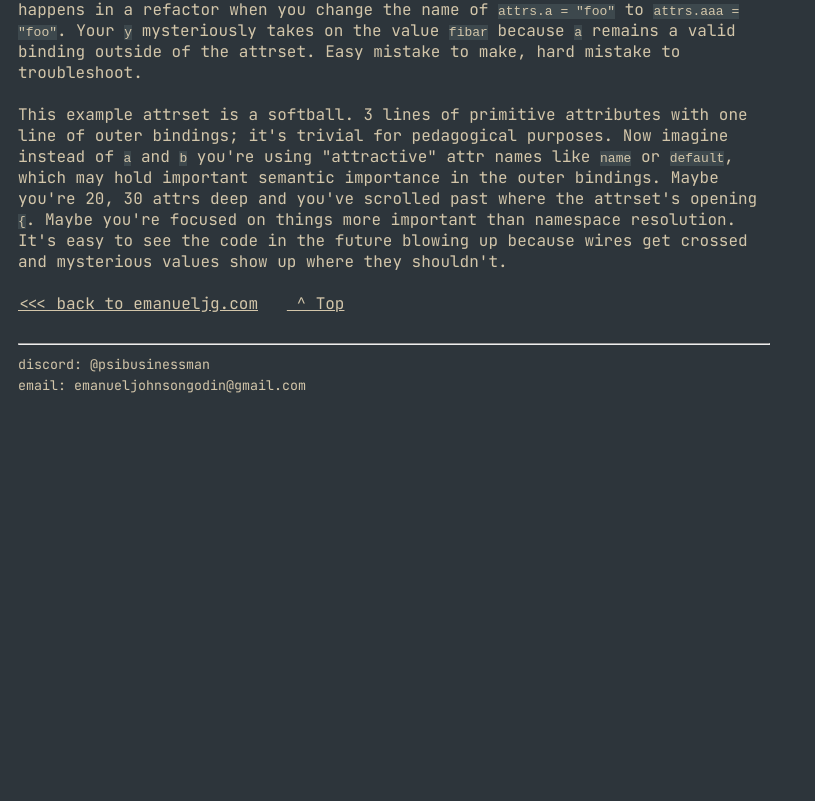
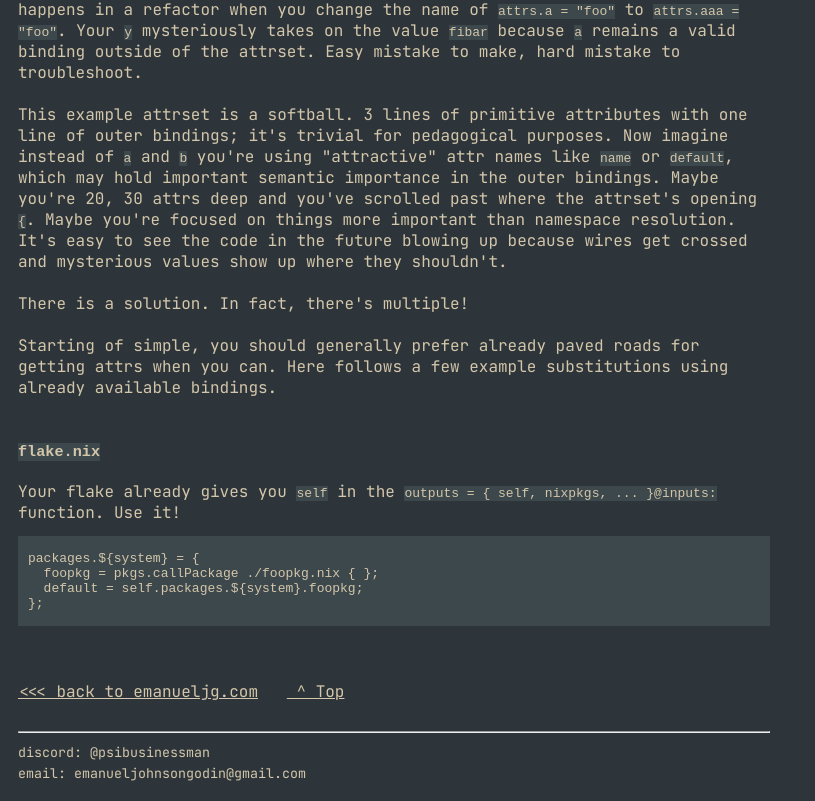
Before and after one commit to emanueljg/emanueljg.github.io, a plain HTML site: page the-clean-namespace/index.html in a window 1280 px wide. Shown: the part 872-1673 px from the top of the page, without its empty margins (0-815 px from the left). Before the commit the page ends 1285 px from the top, so only its background shows below. Drawn offline with Linux system fonts and the light colour scheme.

Commit message:
Update index.html

```diff
--- a/the-clean-namespace/index.html
+++ b/the-clean-namespace/index.html
@@ -51,7 +51,25 @@ attrs = let a = "fi"; b = "bur"; in rec {
     attr names like <code>name</code> or <code>default</code>, which may hold important semantic importance in the outer bindings.
     Maybe you're 20, 30 attrs deep and you've scrolled past where the attrset's opening <code>{</code>.
     Maybe you're focused on things more important than namespace resolution.
-    It's easy to see the code in the future blowing up because wires get crossed and mysterious values show up where they shouldn't.
+    It's easy to see the code in the future blowing up because wires get crossed and mysterious values show up where they shouldn't.<br><br>
+
+    There is a solution. In fact, there's multiple!<br><br>
+
+    Starting of simple, you should generally prefer already paved roads for getting attrs when you can. Here follows a few example substitutions using already available bindings.<br><br>
+
+    <h3><code>flake.nix</code></h3>
+
+    Your flake already gives you <code>self</code> in the <code>outputs = { self, nixpkgs, ... }@inputs:</code> function. Use it!
+
+    <pre class="codeblock">
+
+packages.${system} = {
+  foopkg = pkgs.callPackage ./foopkg.nix { };
+  default = self.packages.${system}.foopkg;
+};
+    </pre>
+
+
 
 
     <br><br>
```
